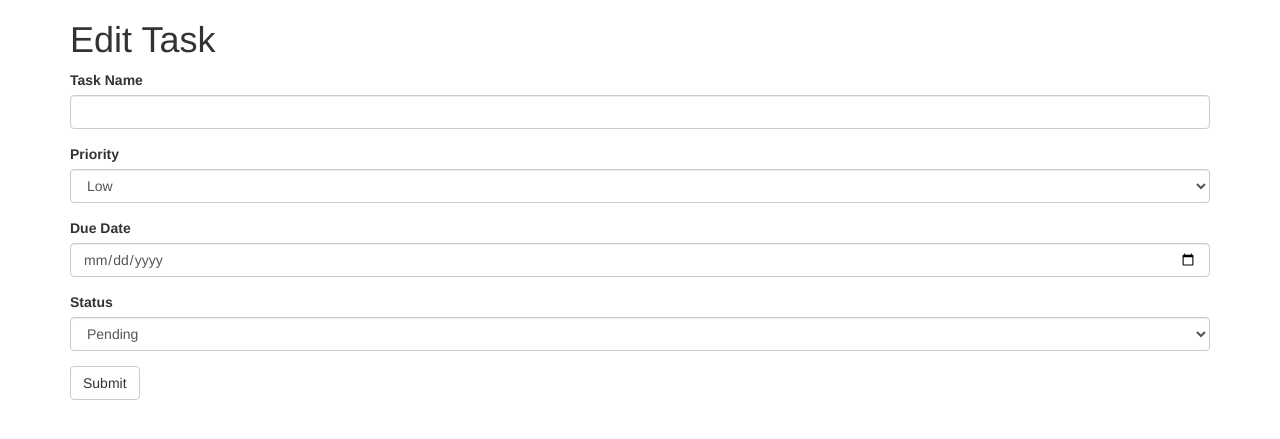
After one commit to urfriendglenn/simple-todo, a Flask app: page /edit-task in a window 1280 px wide. The commit adds this page. Shown: the top 439 px of the page. Run offline with Flask 3, Linux system fonts and the light colour scheme; some libraries are stand-ins or nearby versions.

Commit message:
Added status row and edit task template

```diff
--- a/app/app.py
+++ b/app/app.py
@@ -22,6 +22,7 @@ class Tasks(db.Model):
       task_name = db.Column(db.String(100), nullable=False)
       priority = db.Column(db.String(100), nullable=False)
       due_date = db.Column(db.DateTime(timezone=True))
+      status = db.Column(db.String(100), nullable=False)
 
       def __repr__(self):
             return f'<Task> {self.task_name}'
@@ -31,7 +32,16 @@ class NewTask(FlaskForm):
       task_name = StringField('Task Name', validators=[DataRequired()])
       priority = SelectField('Priority', choices=[('Low'), ('Medium'), ('High'), ('Urgent')], validators=[DataRequired()])
       due_date = DateField('Due Date', format='%Y-%m-%d', validators=[DataRequired()])
+      status = SelectField('Status', choices=[('Pending'), ('In Progress'), ('Blocked'), ('Completed')], validators=[DataRequired()])
       submit = SubmitField('Submit')
+
+class EditTask(FlaskForm):
+      task_name = StringField('Task Name', validators=[DataRequired()])
+      priority = SelectField('Priority', choices=[('Low'), ('Medium'), ('High'), ('Urgent')], validators=[DataRequired()])
+      due_date = DateField('Due Date', format='%Y-%m-%d', validators=[DataRequired()])
+      status = SelectField('Status', choices=[('Pending'), ('In Progress'), ('Blocked'), ('Completed')], validators=[DataRequired()])
+      submit = SubmitField('Submit')
+
 
 @app.before_request
 def init_db():
@@ -50,11 +60,17 @@ def task():
       if form.validate_on_submit():
             task = Tasks(task_name=form.task_name.data,
                          priority=form.priority.data,
-                         due_date=form.due_date.data)
+                         due_date=form.due_date.data,
+                         status=form.status.data)
             db.session.add(task)
             db.session.commit()
             return redirect(url_for('.index'))
       return render_template('new-task.html', form=form)
+
+@app.route('/edit-task', methods=['GET', 'POST'])
+def edit_task():
+      form = EditTask()
+      return render_template('edit-task.html', form=form)
 
 @app.errorhandler(404)
 def page_not_found(e):
--- /dev/null
+++ b/app/templates/edit-task.html
@@ -0,0 +1,13 @@
+{% extends "bootstrap/base.html" %}
+{% import "bootstrap/wtf.html" as wtf %}
+
+{% block title %}Edit Task{% endblock %}
+
+{% block content %}
+
+<div class="container">
+    <h1> Edit Task</h1>
+    {{ wtf.quick_form(form) }}
+</div>
+
+{% endblock %}
--- a/app/templates/index.html
+++ b/app/templates/index.html
@@ -14,6 +14,7 @@
 						<th>Task</th>
 						<th>Priority</th>
 						<th>Due Date</th>
+						<th>Status</th>
 					</tr>
 				</thead>
 				<tbody>
@@ -22,6 +23,8 @@
 						<td>{{ task.task_name }}</td>
 						<td>{{ task.priority }}</td>
 						<td>{{ task.due_date.strftime('%Y-%m-%d') }}</td>
+						<td>{{ task.status }}</td>
+						<td><a class="btn btn-primary" href="/edit-task" role="button">Edit</a>
 					</tr>
 					{% endfor %}
 			</tbody>
```
